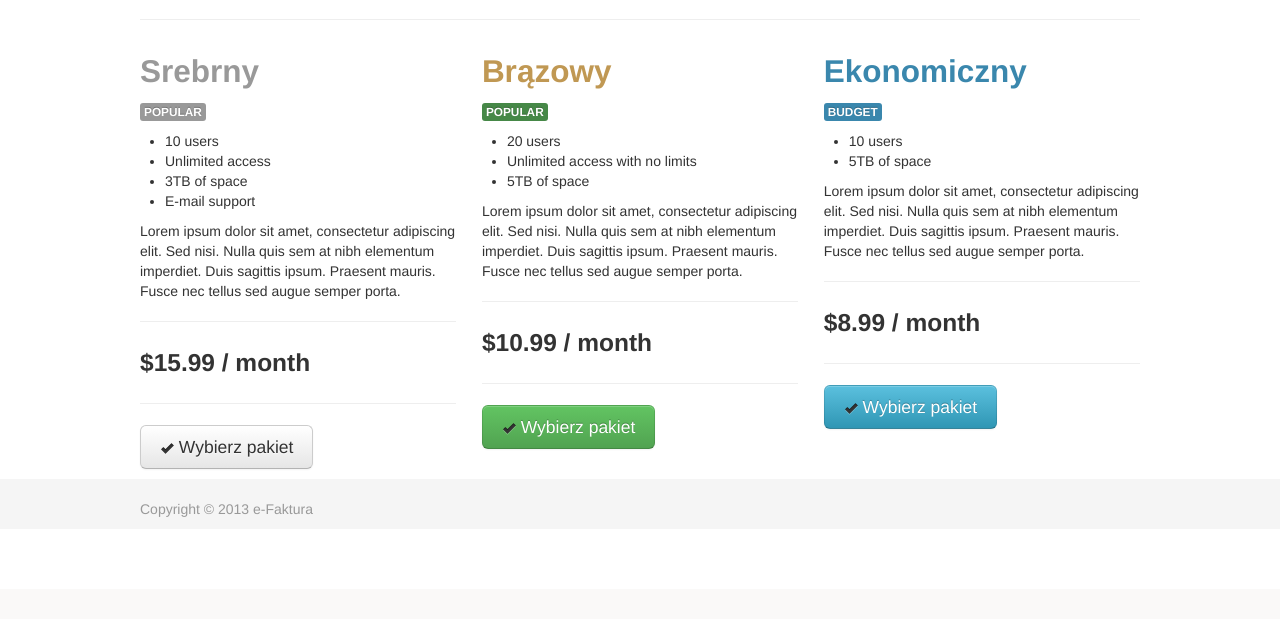
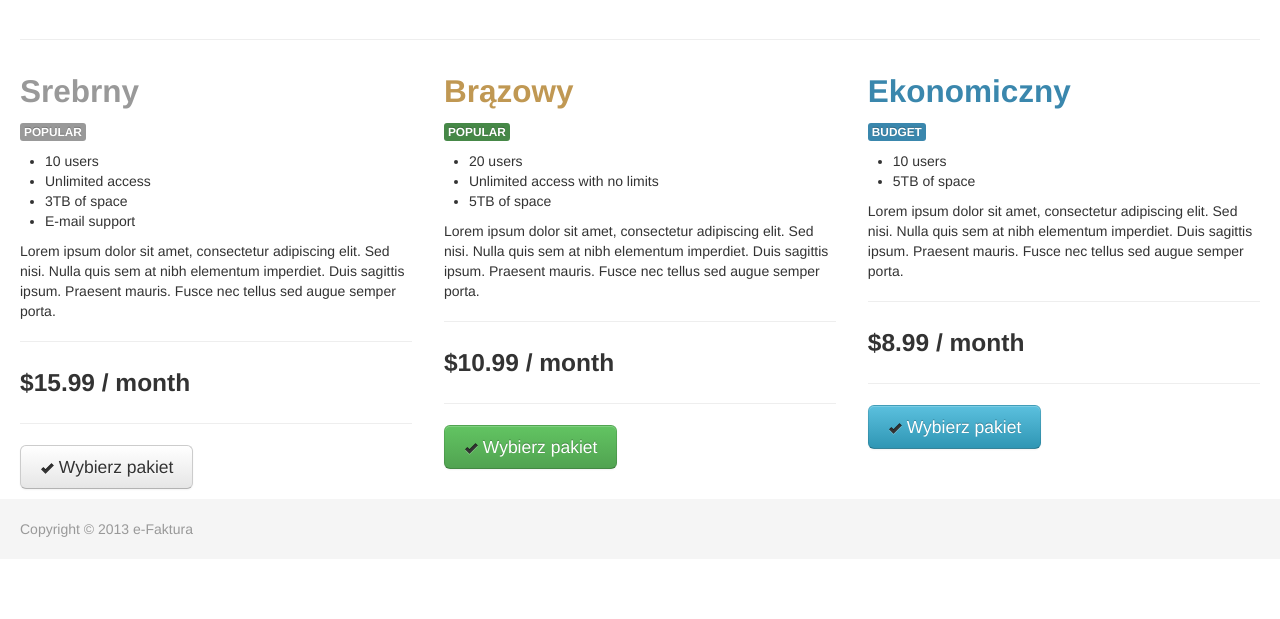
Before and after one commit to e-faktura/projekt, a CakePHP app: the page made by app/View/Pages/home.ctp in a window 1280 px wide. Shown: the part 465-1084 px from the top of the page. Before the commit the page ends 982 px from the top, so only its background shows below. Run offline with PHP 8.4 and a stand-in for CakePHP, Linux system fonts and the light colour scheme; the template is opened without the code that fills it, so the values that code supplies are empty; some libraries are stand-ins or nearby versions.

Commit message:
Bootstraporyzacja layoutu i strony głównej

```diff
--- a/app/View/Layouts/default.ctp
+++ b/app/View/Layouts/default.ctp
@@ -27,6 +27,7 @@ $cakeDescription = __d('cake_dev', '-faktura');
 		<?php echo $cakeDescription ?>:
 		<?php echo $title_for_layout; ?>
 	</title>
+	<meta name="viewport" content="width=device-width, initial-scale=1.0">
 	<?php
 		echo $this->Html->meta('icon');
 		// echo $this->Html->css('cake.generic');
@@ -45,15 +46,19 @@ $cakeDescription = __d('cake_dev', '-faktura');
 	?>
 </head>
 <body>
-	<div class="container">
-		<div class="masthead">
+	<div class="container-fluid">
 
+		<div class="row-fluid">
+
+			<div class="span8">
 				<div id="naglowek">
 					<h3 class="muted">
 						<span id="logo_e">e</span><span id="logo_text">-Faktura</span><span id="info">Twoje faktury online</span>
 					</h3>
 				</div>
+			</div>
 
+			<div class="span4">
 				<div id="login_info">
 					<?php if(AuthComponent::user()){ ?>
 						Zalogowano jako: <?php echo $this->Html->link( AuthComponent::user('nazwa'), array('controller'=>'uzytkownicy', 'action'=>'logout'), array('title'=>'Wyloguj') ); ?>
@@ -62,9 +67,13 @@ $cakeDescription = __d('cake_dev', '-faktura');
 
 					<?php } ?>
 				</div>
+			</div>
 
-			<div class="clearfix"></div>
+		</div>
 
+		<div class="row-fluid">
+
+			<div class="span12">
 				<div class="navbar">
 					<div class="navbar-inner">
 						<div class="container">
@@ -106,28 +115,45 @@ $cakeDescription = __d('cake_dev', '-faktura');
 					</div>
 				</div><!-- /.navbar -->
 			</div>
+		</div>
 
-		<div id="content">
 		<?php
 			if( in_array($this->params['controller'], $ustawienia) ){
-					echo $this->element('UstawieniaMenu');
+		?>
+				<div class="row-fluid">
+					<div class="span12">
+						<?php echo $this->element('UstawieniaMenu'); ?>
+					</div>
+				</div>
+		<?php
 			}
 		?>
+
+
+
 		<?php
 			echo $this->Session->flash('flash', array( 'params' => array( 'class' => 'alert') ));
 			echo $this->Session->flash('auth', array( 'params' => array( 'class' => 'alert alert-error') ));
 		?>
 
+
+		<div class="row-fluid">
+			<div class="span12">
 				<?php echo $this->fetch('content'); ?>
 			</div>
 		</div>
-		<div id="footer">
-			<div class="container">
-        		  <p class="muted credit"> Copyright © 2013 e-Faktura</p>
+
+
+
 	</div>
-		</div>
+
+	<footer class="container-fluid">
+		<p class="muted">Copyright &copy; 2013 e-Faktura</p>
+	</footer>
+
 	<?php
 		// echo $this->element('sql_dump');
 	?>
+
 </body>
 </html>
--- a/app/View/Pages/home.ctp
+++ b/app/View/Pages/home.ctp
@@ -1,142 +1,5 @@
-<div style="display:none">
-	<?php
-
-	if (!Configure::read('debug')):
-		throw new NotFoundException();
-	endif;
-	App::uses('Debugger', 'Utility');
-	?>
-	<h2><?php echo __d('cake_dev', 'Release Notes for CakePHP %s.', Configure::version()); ?></h2>
-	<p>
-		<a href="http://cakephp.org/changelogs/<?php echo Configure::version(); ?>"><?php echo __d('cake_dev', 'Read the changelog'); ?> </a>
-	</p>
-	<?php
-	if (Configure::read('debug') > 0):
-		Debugger::checkSecurityKeys();
-	endif;
-	?>
-	<p id="url-rewriting-warning" style="background-color:#e32; color:#fff;">
-		<?php echo __d('cake_dev', 'URL rewriting is not properly configured on your server.'); ?>
-		1) <a target="_blank" href="http://book.cakephp.org/2.0/en/installation/url-rewriting.html" style="color:#fff;">Help me configure it</a>
-		2) <a target="_blank" href="http://book.cakephp.org/2.0/en/development/configuration.html#cakephp-core-configuration" style="color:#fff;">I don't / can't use URL rewriting</a>
-	</p>
-	<p>
-	<?php
-		if (version_compare(PHP_VERSION, '5.2.8', '>=')):
-			echo '<span class="notice success">';
-				echo __d('cake_dev', 'Your version of PHP is 5.2.8 or higher.');
-			echo '</span>';
-		else:
-			echo '<span class="notice">';
-				echo __d('cake_dev', 'Your version of PHP is too low. You need PHP 5.2.8 or higher to use CakePHP.');
-			echo '</span>';
-		endif;
-	?>
-	</p>
-	<p>
-		<?php
-			if (is_writable(TMP)):
-				echo '<span class="notice success">';
-					echo __d('cake_dev', 'Your tmp directory is writable.');
-				echo '</span>';
-			else:
-				echo '<span class="notice">';
-					echo __d('cake_dev', 'Your tmp directory is NOT writable.');
-				echo '</span>';
-			endif;
-		?>
-	</p>
-	<p>
-		<?php
-			$settings = Cache::settings();
-			if (!empty($settings)):
-				echo '<span class="notice success">';
-					echo __d('cake_dev', 'The %s is being used for core caching. To change the config edit APP/Config/core.php ', '<em>'. $settings['engine'] . 'Engine</em>');
-				echo '</span>';
-			else:
-				echo '<span class="notice">';
-					echo __d('cake_dev', 'Your cache is NOT working. Please check the settings in APP/Config/core.php');
-				echo '</span>';
-			endif;
-		?>
-	</p>
-	<p>
-		<?php
-			$filePresent = null;
-			if (file_exists(APP . 'Config' . DS . 'database.php')):
-				echo '<span class="notice success">';
-					echo __d('cake_dev', 'Your database configuration file is present.');
-					$filePresent = true;
-				echo '</span>';
-			else:
-				echo '<span class="notice">';
-					echo __d('cake_dev', 'Your database configuration file is NOT present.');
-					echo '<br/>';
-					echo __d('cake_dev', 'Rename APP/Config/database.php.default to APP/Config/database.php');
-				echo '</span>';
-			endif;
-		?>
-	</p>
-	<?php
-	if (isset($filePresent)):
-		App::uses('ConnectionManager', 'Model');
-		try {
-			$connected = ConnectionManager::getDataSource('default');
-		} catch (Exception $connectionError) {
-			$connected = false;
-			$errorMsg = $connectionError->getMessage();
-			if (method_exists($connectionError, 'getAttributes')) {
-				$attributes = $connectionError->getAttributes();
-				if (isset($errorMsg['message'])) {
-					$errorMsg .= '<br />' . $attributes['message'];
-				}
-			}
-		}
-	?>
-	<p>
-		<?php
-			if ($connected && $connected->isConnected()):
-				echo '<span class="notice success">';
-		 			echo __d('cake_dev', 'Cake is able to connect to the database.');
-				echo '</span>';
-			else:
-				echo '<span class="notice">';
-					echo __d('cake_dev', 'Cake is NOT able to connect to the database.');
-					echo '<br /><br />';
-					echo $errorMsg;
-				echo '</span>';
-			endif;
-		?>
-	</p>
-	<?php endif; ?>
-	<?php
-		App::uses('Validation', 'Utility');
-		if (!Validation::alphaNumeric('cakephp')) {
-			echo '<p><span class="notice">';
-				echo __d('cake_dev', 'PCRE has not been compiled with Unicode support.');
-				echo '<br/>';
-				echo __d('cake_dev', 'Recompile PCRE with Unicode support by adding <code>--enable-unicode-properties</code> when configuring');
-			echo '</span></p>';
-		}
-	?>
-
-	<p>
-		<?php
-			if (CakePlugin::loaded('DebugKit')):
-				echo '<span class="notice success">';
-					echo __d('cake_dev', 'DebugKit plugin is present');
-				echo '</span>';
-			else:
-				echo '<span class="notice">';
-					echo __d('cake_dev', 'DebugKit is not installed. It will help you inspect and debug different aspects of your application.');
-					echo '<br/>';
-					echo __d('cake_dev', 'You can install it from %s', $this->Html->link('github', 'https://github.com/cakephp/debug_kit'));
-				echo '</span>';
-			endif;
-		?>
-	</p>
-</div>
-</p>
+<div class="row-fluid">
+	<div class="span10 offset1">
 		<div id="myCarousel" class="carousel slide">
 			<ol class="carousel-indicators">
 				<li data-target="#myCarousel" data-slide-to="0" class="active"></li>
@@ -164,6 +27,8 @@
 			<a class="carousel-control left" href="#myCarousel" data-slide="prev">&lsaquo;</a>
 			<a class="carousel-control right" href="#myCarousel" data-slide="next">&rsaquo;</a>
 		</div>
+	</div>
+</div>
 
 <hr>
 
@@ -183,6 +48,7 @@
 		<hr>
 		<p><a class="btn btn-large" href="#"><i class="icon-ok"></i> Wybierz pakiet</a></p>
 	</div>
+
 	<div class="span4">
 		<h2 class="text-warning">Brązowy</h2>
 		<p><span class="label label-success">POPULAR</span></p>
@@ -197,6 +63,7 @@
 		<hr>
 		<p><a class="btn btn-success btn-large" href="#"><i class="icon-ok"></i> Wybierz pakiet</a></p>
 	</div>
+
 	<div class="span4">
 		<h2 class="text-info">Ekonomiczny</h2>
 		<p><span class="label label-info">BUDGET</span></p>
@@ -210,6 +77,7 @@
 		<hr>
 		<p><a class="btn btn-info btn-large" href="#"><i class="icon-ok"></i> Wybierz pakiet</a></p>
 	</div>
+
 </div>
 
 <script>
--- a/app/webroot/css/efaktura.css
+++ b/app/webroot/css/efaktura.css
@@ -10,7 +10,7 @@
 }
 
 #naglowek{
-	float:left;
+	/*float:left;*/
 }
 
 #login_info{
@@ -48,37 +48,11 @@ body {
 
 /* Custom container */
 .container {
-	margin: 0 auto;
-	max-width: 1000px;
+	/*margin: 0 auto;*/
+	/*max-width: 1000px;*/
 }
 .container > hr {
-	margin: 60px 0;
-}
-
-/* Main marketing message and sign up button */
-.jumbotron {
-	margin: 80px 0;
-	text-align: center;
-}
-.jumbotron h1 {
-	font-size: 100px;
-	line-height: 1;
-}
-.jumbotron .lead {
-	font-size: 24px;
-	line-height: 1.25;
-}
-.jumbotron .btn {
-	font-size: 21px;
-	padding: 14px 24px;
-}
-
-/* Supporting marketing content */
-.marketing {
-	margin: 60px 0;
-}
-.marketing p + h4 {
-	margin-top: 28px;
+/*	margin: 60px 0;*/
 }
 
 
@@ -112,14 +86,13 @@ body {
 }
 
 
-
-
-
-#footer {
+footer {
 	background-color: rgb(245, 245, 245);
-    	clear:both;
-    	padding-top:20px;
-    	text-align:left;
+	clear: both;
+	padding: 0 30px;
+	padding-top:20px;
+	padding-bottom: 10px;
+	text-align: left;
 }
 
 #napis{
```
Also changed, not shown: app/View/Elements/alert.ctp (+7 -3 lines). Lines whose indentation alone changed are shown as unchanged.
